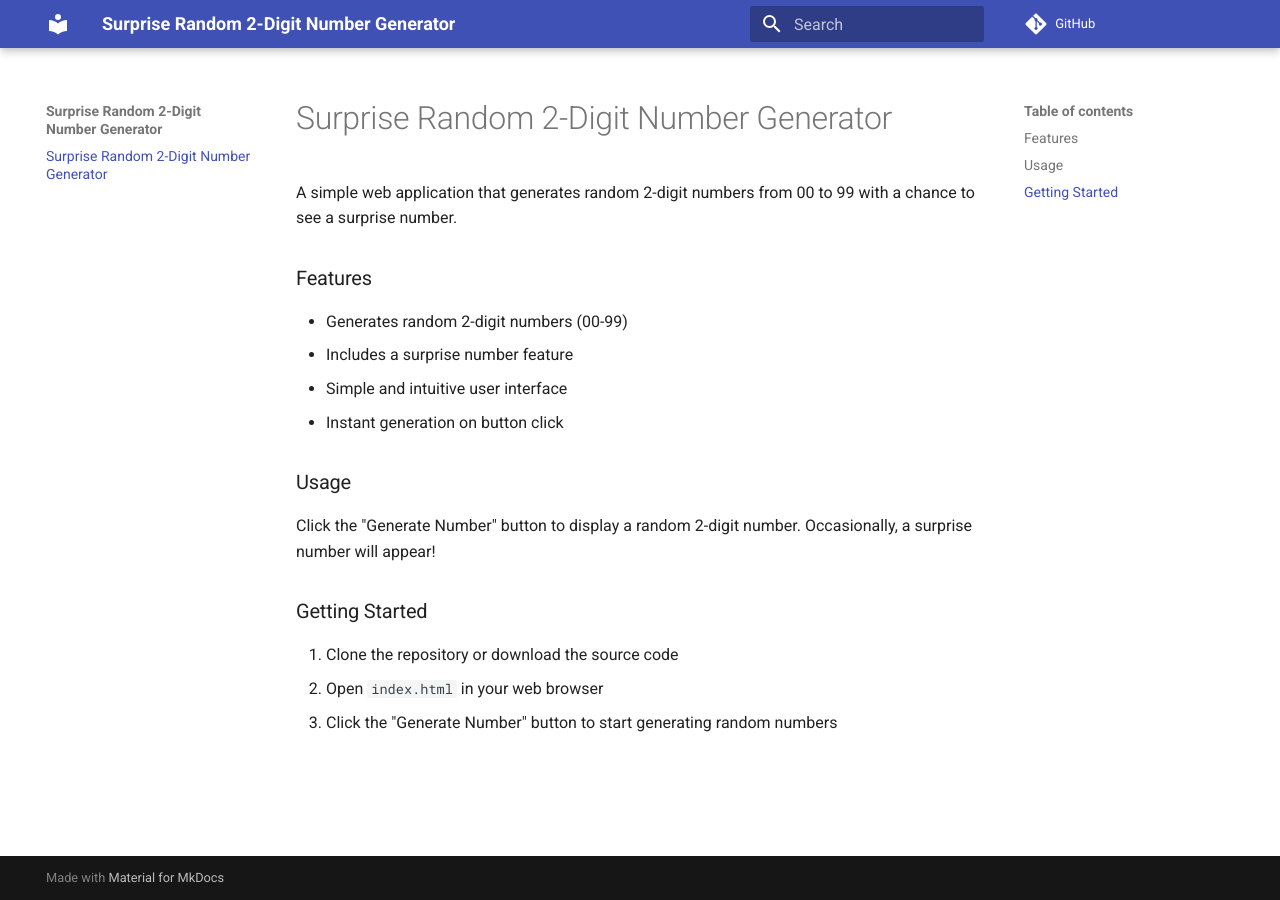
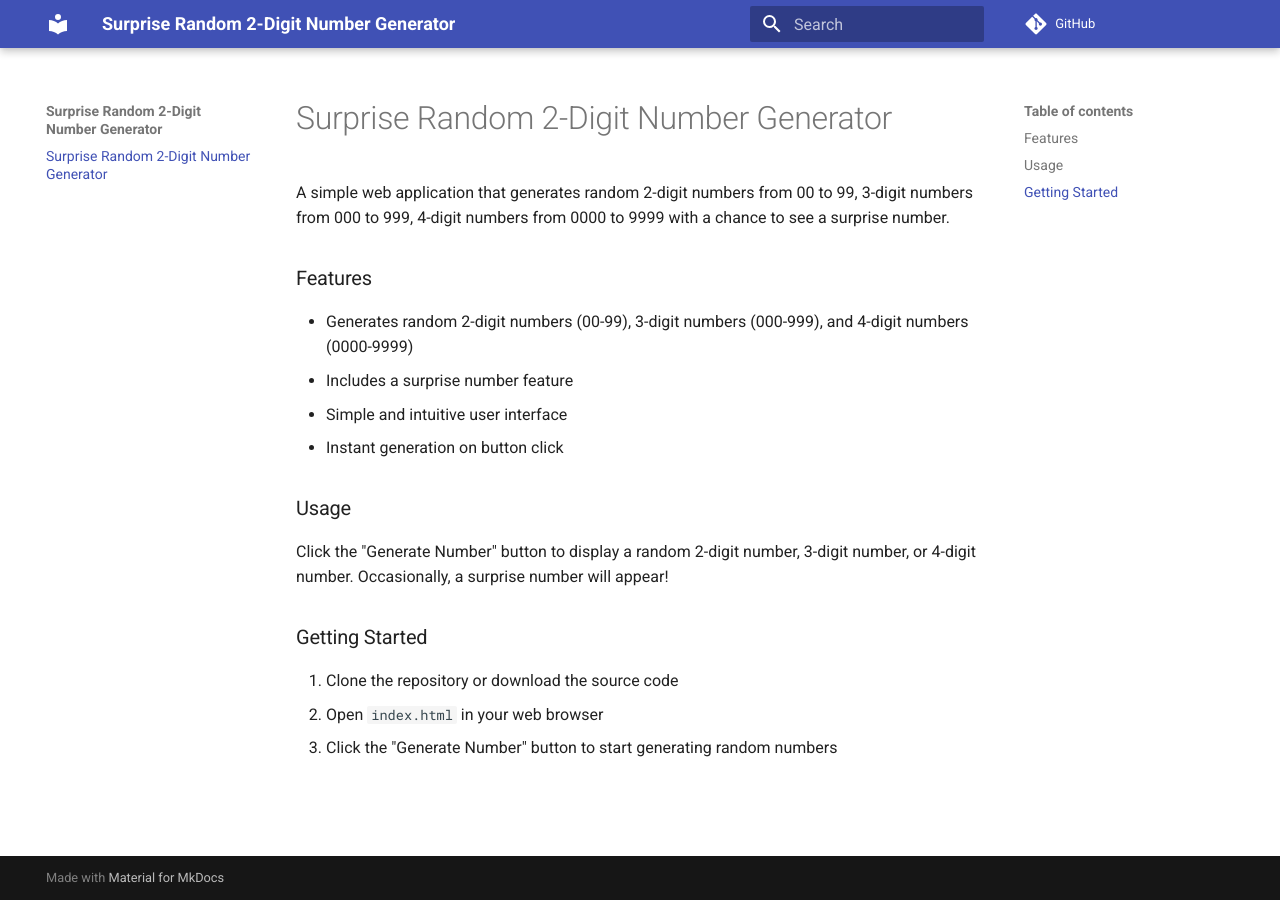
Before and after one commit to lulunac27a/surprise-random-2digit-number-generator, an MkDocs documentation site: the page built from docs/index.md, in a window 1280 px wide. Built offline with MkDocs 1.6.1 and Material for MkDocs 9.7.7, drawn with Linux system fonts in a browser that asks for light colours; comment, search, counter and statistics services are not loaded.

```diff
--- a/docs/index.md
+++ b/docs/index.md
@@ -1,19 +1,17 @@
 # Surprise Random 2-Digit Number Generator
 
-A simple web application that generates random 2-digit numbers from 00 to 99
-with a chance to see a surprise number.
+A simple web application that generates random 2-digit numbers from 00 to 99, 3-digit numbers from 000 to 999, 4-digit numbers from 0000 to 9999 with a chance to see a surprise number.
 
 ### Features
 
-- Generates random 2-digit numbers (00-99)
+- Generates random 2-digit numbers (00-99), 3-digit numbers (000-999), and 4-digit numbers (0000-9999)
 - Includes a surprise number feature
 - Simple and intuitive user interface
 - Instant generation on button click
 
 ### Usage
 
-Click the "Generate Number" button to display a random 2-digit number.
-Occasionally, a surprise number will appear!
+Click the "Generate Number" button to display a random 2-digit number, 3-digit number, or 4-digit number. Occasionally, a surprise number will appear!
 
 ### Getting Started
 
```
Also changed, not shown: README.md (+3 -5 lines).
